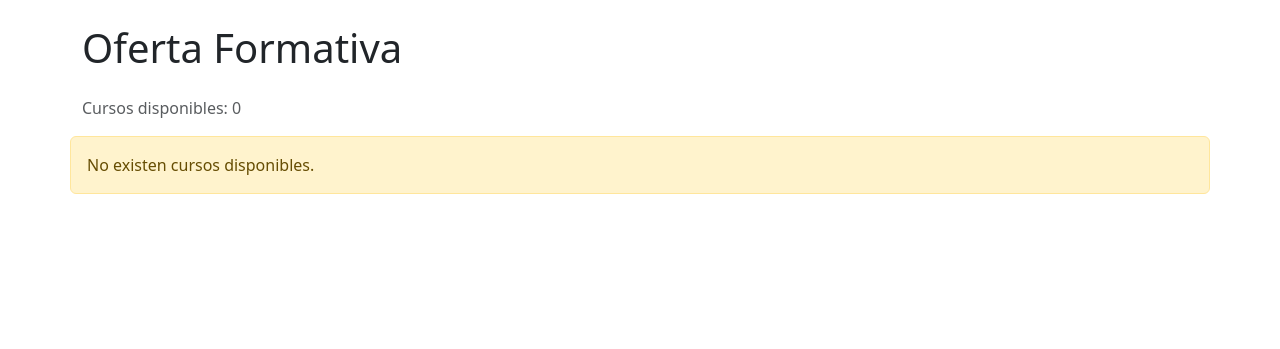
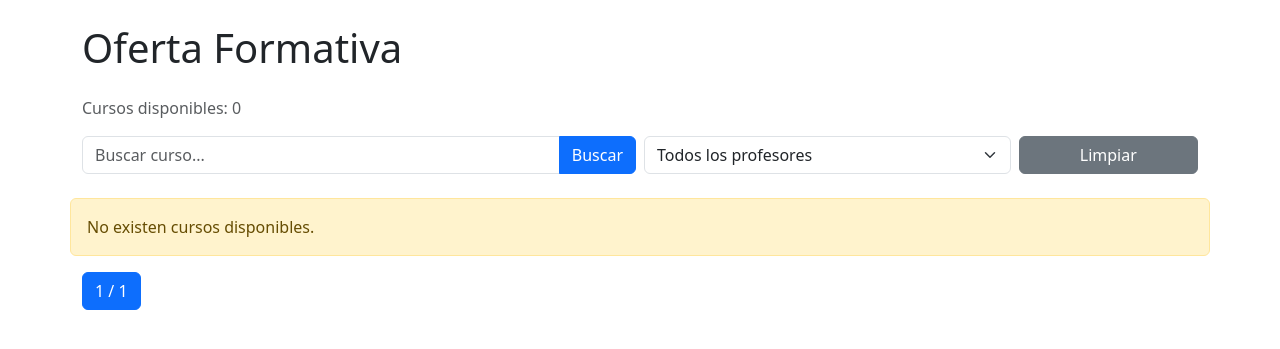
Before and after one commit to sermicroinfo-ui/gestion_formacion, a Django app: page /cursos/ in a window 1280 px wide. Shown: the part 56-405 px from the top of the page. Run offline with Django 5.2, Linux system fonts and the light colour scheme; data that the repository does not hold is empty; parts of the project's set-up code (start-up, migrations or seed data) failed here and were passed over; some libraries are stand-ins or nearby versions.

Commit message:
Capítulos 6, 7 y 8: matrículas, dashboard, búsqueda y slugs
- Modelo Matricula con relación N:M entre Usuario y Curso
- Vistas: matricularse, cancelar_matricula, mis_cursos, dashboard
- Dashboard del alumno con estadísticas y últimas matrículas
- Menú dinámico según tipo de usuario (alumno/profesor)
- Búsqueda por nombre/descripción con Q objects
- Filtrado por profesor y paginación (6 cursos/página)
- URLs SEO con SlugField generado automáticamente
- Data migration para slugs de cursos existentes
- Admin mejorado: prepopulated_fields, list_filter, date_hierarchy
- README actualizado con todas las funcionalidades

Co-Authored-By: Claude Sonnet 4.6 <noreply@anthropic.com>

```diff
--- a/cursos/admin.py
+++ b/cursos/admin.py
@@ -117,9 +117,10 @@ class CursoAdmin(admin.ModelAdmin):
     )
     list_filter = (FiltroEstado, FiltroFecha, FiltroMes, FiltroAnio,)
     ordering = ('nombre',)
+    prepopulated_fields = {'slug': ('nombre',)}
     fieldsets = (
         ('Información General', {
-            'fields': ('nombre', 'descripcion', 'profesor',)
+            'fields': ('nombre', 'slug', 'descripcion', 'profesor',)
         }),
         ('Planificación', {
             'fields': ('fecha_inicio', 'fecha_fin', 'plazas',)
--- a/cursos/urls.py
+++ b/cursos/urls.py
@@ -3,5 +3,5 @@ from .views import lista_cursos, detalle_curso
 
 urlpatterns = [
     path('', lista_cursos, name='lista_cursos'),
-    path('<int:curso_id>/', detalle_curso, name='detalle_curso'),
+    path('<slug:slug>/', detalle_curso, name='detalle_curso'),
 ]
--- a/cursos/views.py
+++ b/cursos/views.py
@@ -1,17 +1,42 @@
 from django.shortcuts import render, get_object_or_404
+from django.core.paginator import Paginator
+from django.db.models import Q
+from profesores.models import Profesor
 from .models import Curso
 
+
 def lista_cursos(request):
-    cursos = Curso.objects.filter(
-        activo=True
+    busqueda = request.GET.get('buscar', '')
+    profesor_id = request.GET.get('profesor', '')
+
+    cursos = Curso.objects.filter(activo=True).select_related(
+        'profesor', 'profesor__usuario'
     ).order_by('fecha_inicio')
+
+    if busqueda:
+        cursos = cursos.filter(
+            Q(nombre__icontains=busqueda) | Q(descripcion__icontains=busqueda)
+        )
+
+    if profesor_id:
+        cursos = cursos.filter(profesor_id=profesor_id)
+
+    profesores = Profesor.objects.all()
+    total_cursos = cursos.count()
+
+    paginator = Paginator(cursos, 6)
+    page_number = request.GET.get('page')
+    cursos = paginator.get_page(page_number)
+
     return render(request, 'cursos/lista_cursos.html', {
         'cursos': cursos,
-        'total_cursos': cursos.count()
+        'total_cursos': total_cursos,
+        'profesores': profesores,
     })
 
-def detalle_curso(request, curso_id):
-    curso = get_object_or_404(Curso, pk=curso_id, activo=True)
+
+def detalle_curso(request, slug):
+    curso = get_object_or_404(Curso, slug=slug, activo=True)
     ocupadas = curso.matriculas.count()
     return render(request, 'cursos/detalle_curso.html', {
         'curso': curso,
--- a/matriculas/views.py
+++ b/matriculas/views.py
@@ -11,12 +11,12 @@ def matricularse(request, curso_id):
 
     if request.user.tipo != 'alumno':
         messages.error(request, "Sólo los alumnos pueden matricularse.")
-        return redirect('detalle_curso', curso.id)
+        return redirect('detalle_curso', curso.slug)
 
     inscritos = curso.matriculas.count()
     if inscritos >= curso.plazas:
         messages.error(request, "No quedan plazas.")
-        return redirect('detalle_curso', curso.id)
+        return redirect('detalle_curso', curso.slug)
 
     matricula, creada = Matricula.objects.get_or_create(
         alumno=request.user,
@@ -27,7 +27,7 @@ def matricularse(request, curso_id):
     else:
         messages.warning(request, "Ya estás matriculado en este curso.")
 
-    return redirect('detalle_curso', curso.id)
+    return redirect('detalle_curso', curso.slug)
 
 
 @login_required
--- a/templates/cursos/lista_cursos.html
+++ b/templates/cursos/lista_cursos.html
@@ -5,6 +5,34 @@
 {% block content %}
 <h1 class="mb-4">Oferta Formativa</h1>
 <p class="text-muted">Cursos disponibles: {{ total_cursos }}</p>
+
+<form method="get" class="mb-4">
+    <div class="row g-2">
+        <div class="col-md-6">
+            <div class="input-group">
+                <input type="text" name="buscar" class="form-control"
+                       placeholder="Buscar curso..."
+                       value="{{ request.GET.buscar }}">
+                <button class="btn btn-primary">Buscar</button>
+            </div>
+        </div>
+        <div class="col-md-4">
+            <select name="profesor" class="form-select">
+                <option value="">Todos los profesores</option>
+                {% for profesor in profesores %}
+                    <option value="{{ profesor.id }}"
+                        {% if request.GET.profesor == profesor.id|stringformat:"s" %}selected{% endif %}>
+                        {{ profesor }}
+                    </option>
+                {% endfor %}
+            </select>
+        </div>
+        <div class="col-md-2">
+            <a href="{% url 'lista_cursos' %}" class="btn btn-secondary w-100">Limpiar</a>
+        </div>
+    </div>
+</form>
+
 <div class="row">
     {% for curso in cursos %}
     <div class="col-md-4 mb-4">
@@ -18,7 +46,7 @@
                 <p class="card-text">{{ curso.descripcion|truncatewords:20 }}</p>
             </div>
             <div class="card-footer">
-                <a href="{% url 'detalle_curso' curso.id %}" class="btn btn-primary">Ver curso</a>
+                <a href="{% url 'detalle_curso' curso.slug %}" class="btn btn-primary">Ver curso</a>
             </div>
         </div>
     </div>
@@ -26,4 +54,22 @@
     <div class="alert alert-warning">No existen cursos disponibles.</div>
     {% endfor %}
 </div>
+
+<nav>
+    <ul class="pagination">
+        {% if cursos.has_previous %}
+        <li class="page-item">
+            <a class="page-link" href="?page={{ cursos.previous_page_number }}&buscar={{ request.GET.buscar }}&profesor={{ request.GET.profesor }}">Anterior</a>
+        </li>
+        {% endif %}
+        <li class="page-item active">
+            <span class="page-link">{{ cursos.number }} / {{ cursos.paginator.num_pages }}</span>
+        </li>
+        {% if cursos.has_next %}
+        <li class="page-item">
+            <a class="page-link" href="?page={{ cursos.next_page_number }}&buscar={{ request.GET.buscar }}&profesor={{ request.GET.profesor }}">Siguiente</a>
+        </li>
+        {% endif %}
+    </ul>
+</nav>
 {% endblock %}
```
Also changed, not shown: cursos/models.py (+9 -1 lines), README.md, README.txt, cursos/migrations/0002_curso_slug_alter_curso_nombre.py (added).
